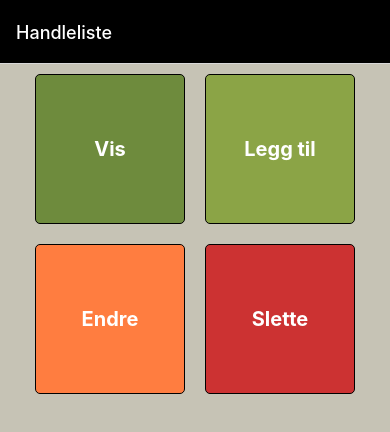
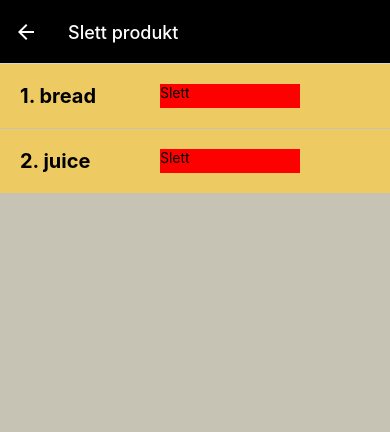
Before and after one commit to evenvagen/expo-shopping-list, a React Native app: screen /DeleteShoppingListItem in a window 390 px wide. Shown: the top 432 px of the page. Built offline with nearby package versions, Linux system fonts and the light colour scheme.

Commit message:
delete functionality

```diff
--- a/App.js
+++ b/App.js
@@ -4,6 +4,7 @@ import { createNativeStackNavigator } from '@react-navigation/native-stack';
 import { Provider } from 'react-redux';
 import { store } from './src/redux/store';
 import { ShowShoppingListScreen } from "./src/pages/ShowShoppingListScreen";
+import { DeleteShoppingListItemScreen } from "./src/pages/DeleteShoppingListItemScreen";
 
 const Stack = createNativeStackNavigator();
 
@@ -25,6 +26,7 @@ export default function App() {
         <Stack.Navigator>
           <Stack.Screen name="Home" component={HomeScreen} options={{ headerTitle: 'Handleliste' }} />
           <Stack.Screen name="ShowShoppingList" component={ShowShoppingListScreen} options={{ headerTitle: 'Handleliste', headerBackTitle: ' ' }} />
+          <Stack.Screen name="DeleteShoppingListItem" component={DeleteShoppingListItemScreen} options={{ headerTitle: 'Slett produkt', headerBackTitle: ' ' }} />
         </Stack.Navigator>
       </NavigationContainer>
     </Provider>
--- /dev/null
+++ b/src/pages/DeleteShoppingListItemScreen.js
@@ -0,0 +1,44 @@
+import { View, FlatList, StyleSheet, Text, TouchableOpacity } from 'react-native';
+import { useSelector, useDispatch } from 'react-redux';
+import { remove } from '../redux/actions/ShoppingListAction';
+
+export function DeleteShoppingListItemScreen({ navigation }){
+
+    const shoppingList = useSelector((state) => state.shoppingList.shoppingList);
+    const dispatch = useDispatch();
+
+    return (
+        <View>
+            <FlatList
+                data={shoppingList}
+                keyExtractor={item => item.id}
+                renderItem={( {item} ) => {
+                   return (
+                    <View style={styles.item}>
+                        <Text style={styles.text}>{item.id}. {item.name}</Text>
+                        <TouchableOpacity style={{width: '40%', backgroundColor: 'red'}} onPress={() => dispatch(remove(item.id))}>
+                            <Text>Slett</Text>
+                        </TouchableOpacity>
+                    </View>
+                   )
+                }}
+            />
+        </View>
+    )
+}
+
+const styles = StyleSheet.create({
+    item:{
+        padding: 20,
+        backgroundColor: '#EDCB62',
+        marginBottom: 1,
+        flexDirection: 'row'
+    },
+    text: {
+        color: 'white',
+        fontSize: 20,
+        fontWeight: 'bold',
+        color: 'black',
+        width: '40%'
+    }
+})
--- a/src/pages/HomeScreen.js
+++ b/src/pages/HomeScreen.js
@@ -1,5 +1,5 @@
 import React, { useState } from "react";
-import { Text, View, StyleSheet, SafeAreaView, TouchableOpacity, Modal, TextInput, TouchableWithoutFeedback, Keyboard } from "react-native";
+import { Text, View, StyleSheet, SafeAreaView, TouchableOpacity, Modal, TextInput, TouchableWithoutFeedback, Keyboard, Alert } from "react-native";
 import { useDispatch } from 'react-redux';
 import { add } from "../redux/actions/ShoppingListAction";
 
@@ -8,6 +8,12 @@ export function HomeScreen({ navigation }) {
   const [itemValue, setItemValue] = useState('');
 
   const dispatch = useDispatch();
+
+  const addShoppingListItem = () => {
+    dispatch(add(itemValue));
+    alert('Produkt lagt til');
+    setModalVisible(false);
+  }
 
   return (
     <SafeAreaView style={{backgroundColor: '#C6C3B5'}}>
@@ -36,7 +42,7 @@ export function HomeScreen({ navigation }) {
 
                     <View style={{justifyContent: "center", alignItems: "center", height: "100%"}}>
                       <TextInput placeholder="Skriv inn vare.." placeholderTextColor='#808080' value={itemValue} style={styles.input} onChangeText={text => setItemValue(text)} />
-                      <TouchableOpacity style={styles.submitButton} onPress={() => dispatch(add(itemValue))}>
+                      <TouchableOpacity style={styles.submitButton} onPress={addShoppingListItem}>
                         <Text style={{fontWeight: 'bold', fontSize: 20, color: 'white'}}>Legg til</Text>
                       </TouchableOpacity>
                     </View>
@@ -54,7 +60,7 @@ export function HomeScreen({ navigation }) {
               <Text style={styles.boxText}>Endre</Text>
             </TouchableOpacity>
 
-            <TouchableOpacity style={styles.box('#CC3232')}>
+            <TouchableOpacity style={styles.box('#CC3232')} onPress={() => navigation.navigate('DeleteShoppingListItem')}>
               <Text style={styles.boxText}>Slette</Text>
             </TouchableOpacity>
           </View>
--- a/src/pages/ShowShoppingListScreen.js
+++ b/src/pages/ShowShoppingListScreen.js
@@ -4,8 +4,6 @@ import { useSelector } from 'react-redux';
 export function ShowShoppingListScreen({ navigation }){
 
     const shoppingList = useSelector((state) => state.shoppingList.shoppingList)
-
-    console.log(shoppingList);
 
     return (
         <View>
--- a/src/redux/actions/ShoppingListAction.js
+++ b/src/redux/actions/ShoppingListAction.js
@@ -4,3 +4,10 @@ export const add = (item) => {
         payload: item
     }
 }
+
+export const remove = (id) => {
+    return {
+        type: 'REMOVE_ITEM',
+        id: id
+    }
+}
--- a/src/redux/reducers/ShoppingListReducer.js
+++ b/src/redux/reducers/ShoppingListReducer.js
@@ -10,6 +10,11 @@ export default (state = initialState, action) => {
                 ...state,
                 shoppingList: [...state.shoppingList, {id: lastItem.id + 1, name: action.payload}]
             }
+        case 'REMOVE_ITEM':
+            return {
+                ...state,
+                shoppingList: state.shoppingList.filter((item) => item.id !== action.id)
+            }
         default:
             return state;
     }
```
